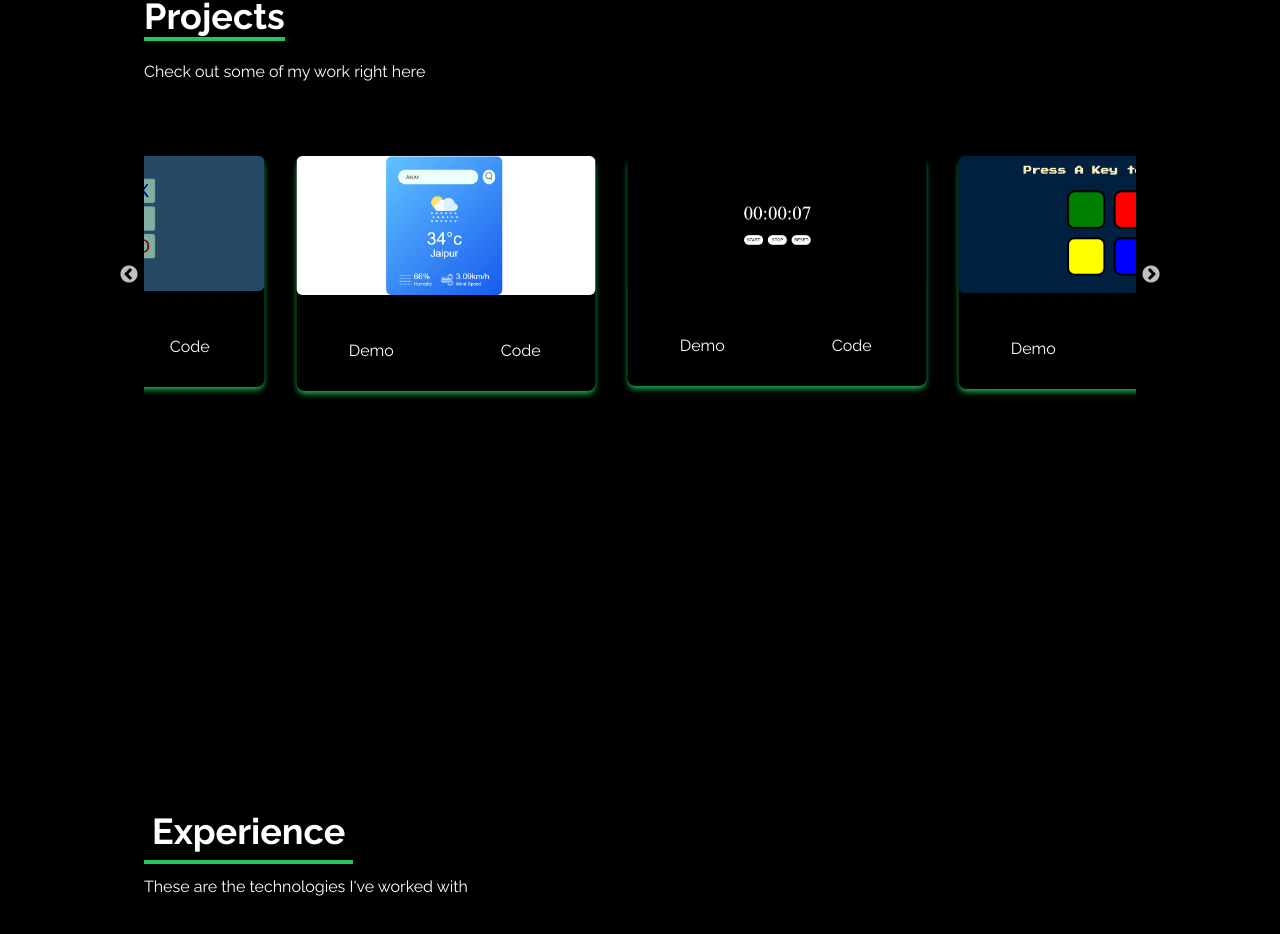
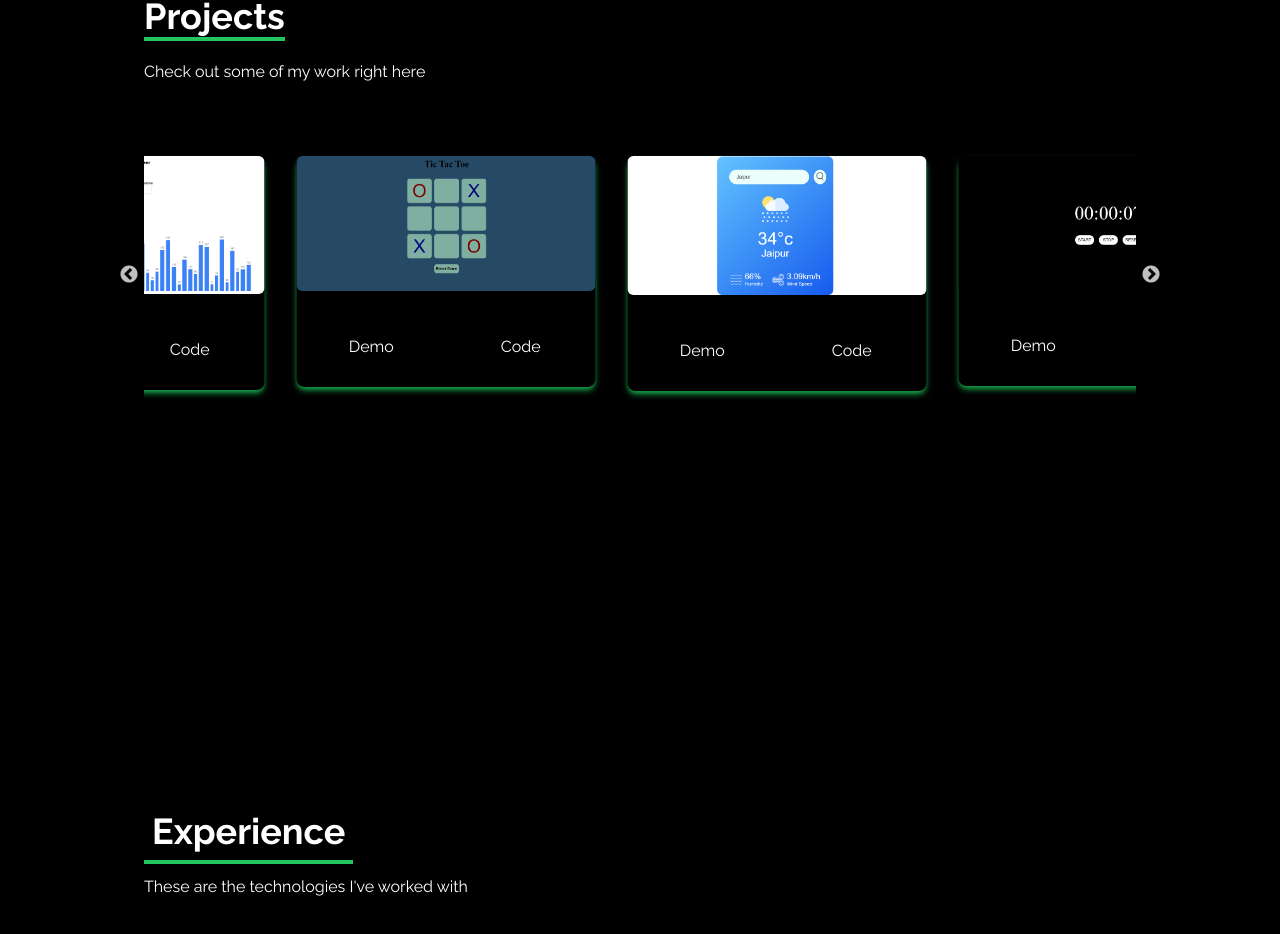
Before and after one commit to Deepanshu0881/Portfolio, a React (Create React App) app: page / in a window 1280 px wide. Shown: the part 1797-2731 px from the top of the page. Built offline with nearby package versions, Linux system fonts and the light colour scheme; the HTML template or start-up script is replaced by a standard one.

Commit message:
new project added

```diff
--- a/src/components/Home.jsx
+++ b/src/components/Home.jsx
@@ -5,7 +5,7 @@ import { Link } from "react-scroll";
 
 const Home = ()=>{
     return (
-        <div name = "home" className="h-screen w-full bg-black pt-36 md:pt-0 ">
+        <div name = "home" className="h-screen w-full bg-black pt-32 md:pt-0 ">
             <div className="max-w-screen-lg mx-auto flex flex-col  items-center justify-center h-full px-4 py-8 md:flex-row ">
                 <div className="flex flex-col justify-center h-full md:w-1/2">
                     <h2 className="text-4xl sm:text-5xl font-bold text-white ">
--- a/src/components/Projects.jsx
+++ b/src/components/Projects.jsx
@@ -11,6 +11,8 @@ import simonGame from "../assets/portfolio/simon_game.png";
 import amazonClone from "../assets/portfolio/amazon_clone.png";
 import diceGame from "../assets/portfolio/dice_game.png";
 import drumKit from "../assets/portfolio/drum_kit.png";
+import sortingvisualizer from "../assets/portfolio/sorting_visualizer.png"
+
 
 const Projects = () => {
     const projects = [
@@ -25,6 +27,15 @@ const Projects = () => {
         },
         {
             id: 2,
+            src: sortingvisualizer,
+            name: "Sorting Visualizer",
+            tech: "React",
+            date: "Oct 2024",
+            demoLink: "https://sorting-visualizer-delta-eight.vercel.app/",
+            codeLink: "https://github.com/Deepanshu0881/Sorting-Visualizer"
+        },
+        {
+            id: 3,
             src: tictactoeGame,
             name: "TicTacToe Game",
             tech: "HTML, CSS, JavaScript",
@@ -33,7 +44,7 @@ const Projects = () => {
             codeLink: "https://github.com/Deepanshu0881/TicTacToe"
         },
         {
-            id: 3,
+            id: 4,
             src: weatherApp,
             name: "Weather App",
             tech: "HTML, CSS, JavaScript",
@@ -42,7 +53,7 @@ const Projects = () => {
             codeLink: "https://github.com/Deepanshu0881/Weather_app"
         },
         {
-            id: 4,
+            id: 5,
             src: stopwatch,
             name: "Stopwatch",
             tech: "HTML, CSS",
@@ -51,7 +62,7 @@ const Projects = () => {
             codeLink: "https://github.com/Deepanshu0881/StopWatch"
         },
         {
-            id: 5,
+            id: 6,
             src: simonGame,
             name: "Simon Game",
             tech: "HTML, CSS, JavaScript",
@@ -60,7 +71,7 @@ const Projects = () => {
             codeLink: "https://github.com/Deepanshu0881/Simon_game"
         },
         {
-            id: 6,
+            id: 7,
             src: amazonClone,
             name: "Amazon Clone",
             tech: "HTML, CSS",
@@ -69,7 +80,7 @@ const Projects = () => {
             codeLink: "https://github.com/Deepanshu0881/Project_amazon"
         },
         {
-            id: 7,
+            id: 8,
             src: diceGame,
             name: "Dice Game",
             tech: "HTML, CSS, JavaScript",
@@ -78,7 +89,7 @@ const Projects = () => {
             codeLink: "https://github.com/Deepanshu0881/Dice_Game"
         },
         {
-            id: 8,
+            id: 9,
             src: drumKit,
             name: "DrumKit",
             tech: "HTML, CSS, JavaScript",
@@ -87,7 +98,7 @@ const Projects = () => {
             codeLink: "https://github.com/Deepanshu0881/Drum-Kit"
         },
         {
-            id: 9,
+            id: 10,
             src: calculatorApp,
             name: "Calculator App",
             tech: "HTML, CSS",
```
Also changed, not shown: src/assets/portfolio/sorting_visualizer.png (added).
